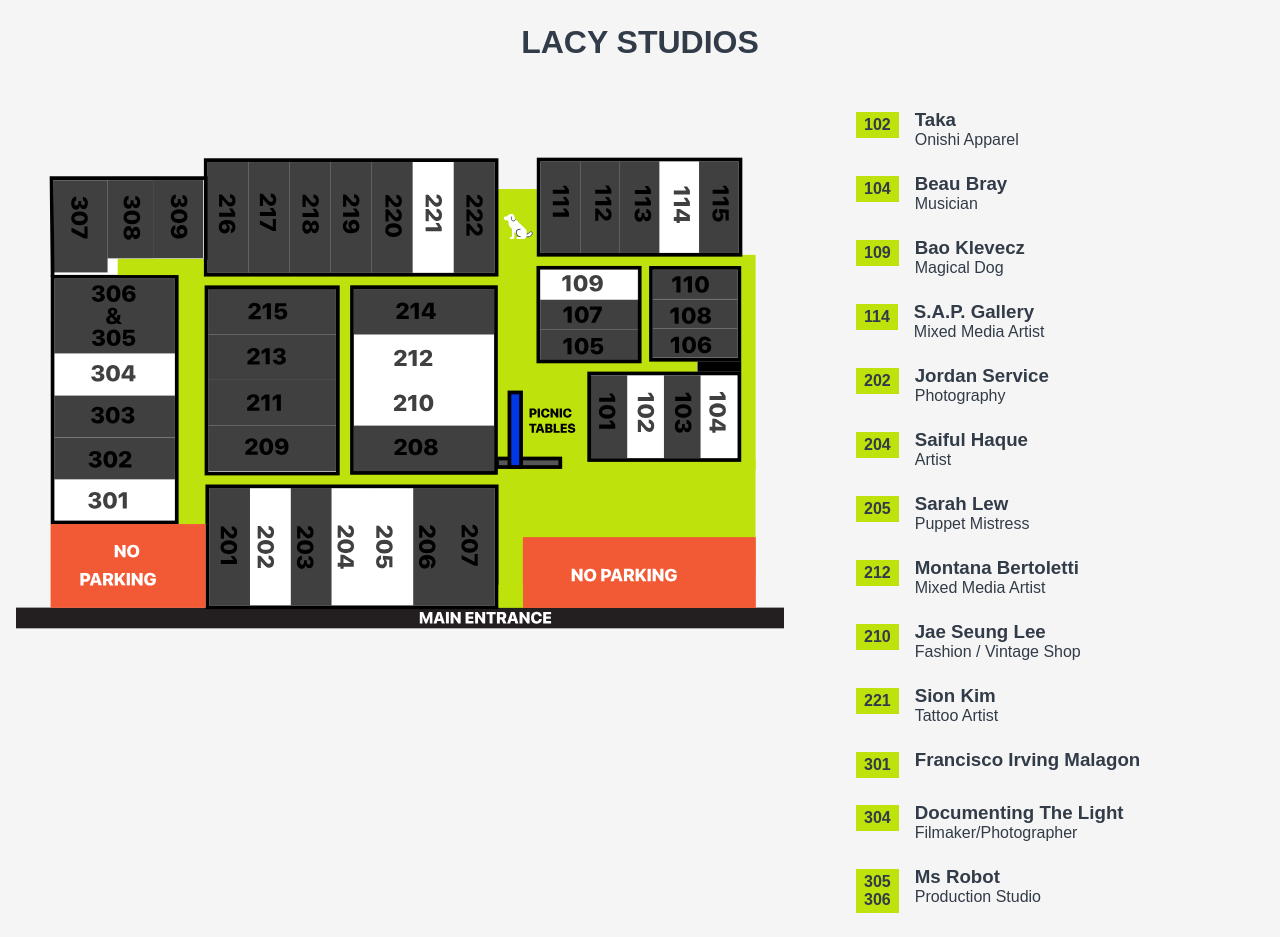
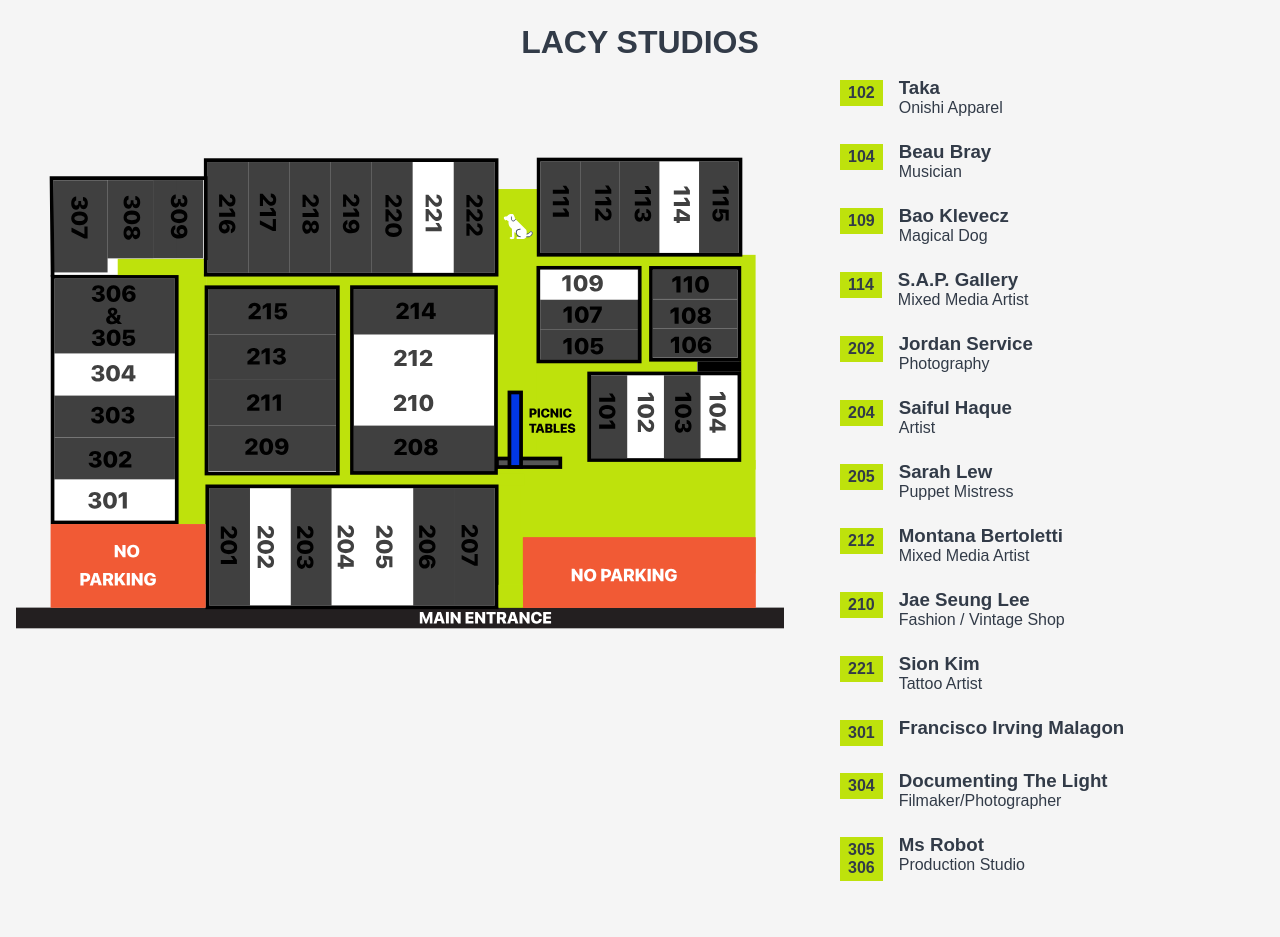
Before and after one commit to aklevecz/lacy, a SvelteKit app: page / in a window 1280 px wide. After the commit the page ends 905 px from the top, so only its background shows below. Built offline with nearby package versions, Linux system fonts and the light colour scheme; a web font is replaced by a local one.

Commit message:
remove ghost nav

```diff
--- a/src/routes/+page.svelte
+++ b/src/routes/+page.svelte
@@ -25,7 +25,6 @@
     <LacyMap style="" />
   </div>
   <div class="after" style="">
-    <nav style="display:flex; margin:1rem .5rem; gap:1rem;"></nav>
     {#if view === "artists"}
       <ArtistList />
     {/if}
@@ -60,7 +59,7 @@
 
   @media (min-width: 768px) {
     .after {
-      padding: 0 4rem;
+      padding: 0 3rem;
     }
   }
 
```
